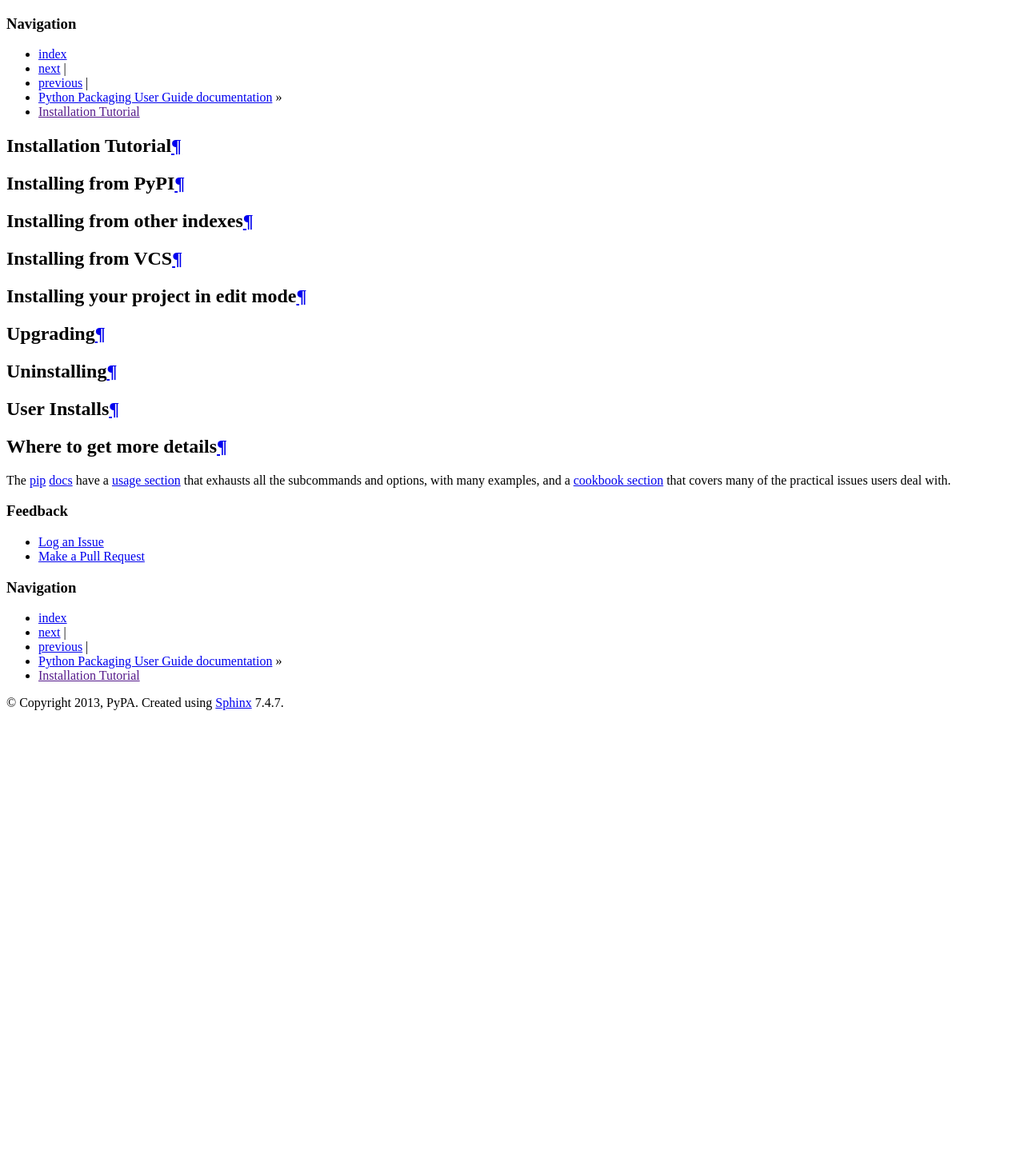
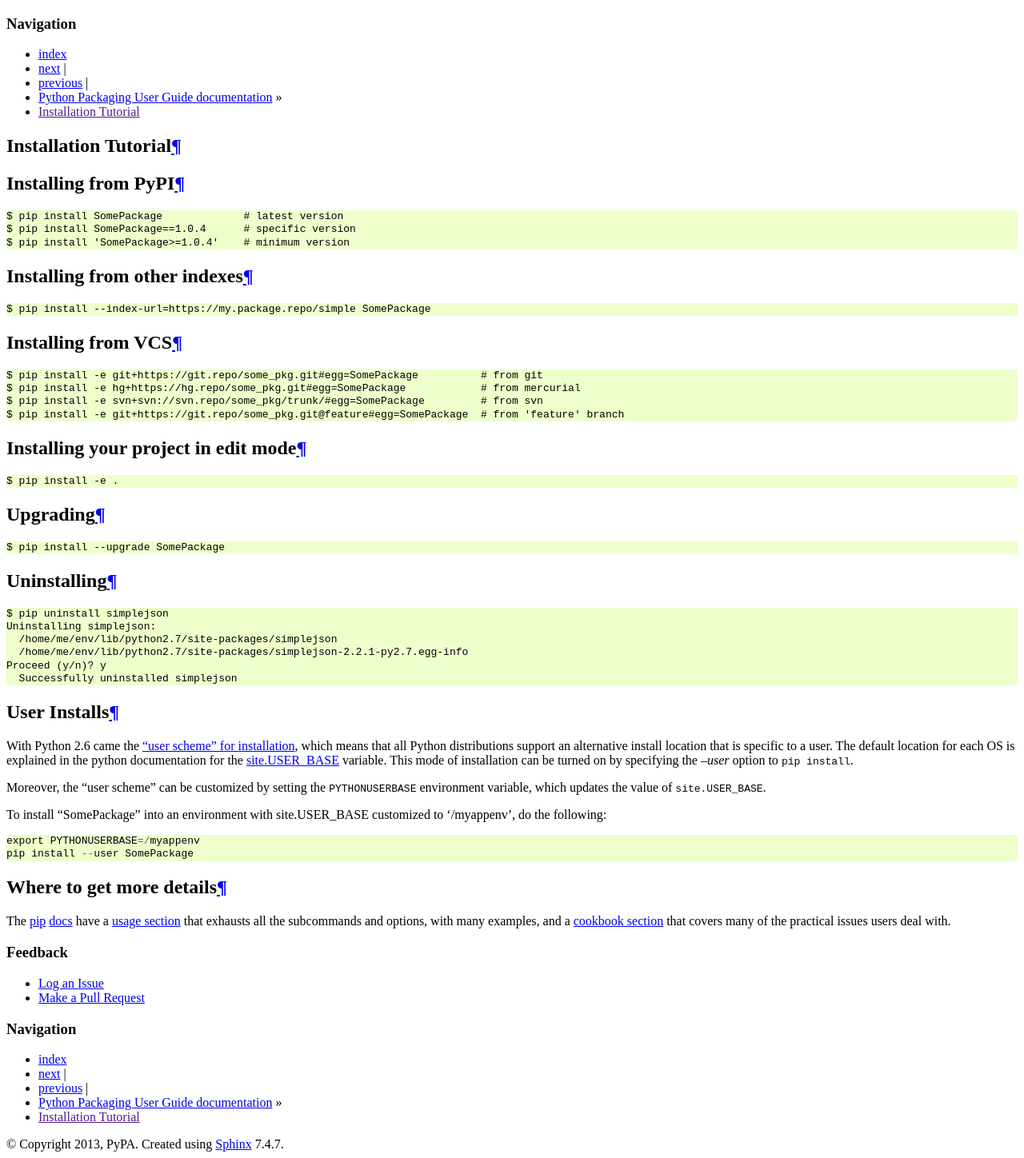
Before and after one commit to pypa/packaging.python.org, a Sphinx documentation site: the page built from source/installation_tutorial.txt, in a window 1280 px wide. Shown: the whole page at 80% size. Built offline with Sphinx 7.4.7, drawn with Linux system fonts in a browser that asks for light colours; before the commit the page ends 900 px from its top, so only the background shows below that.

Commit message:
fill in some examples into the installation tutorial.

```diff
--- a/source/installation_tutorial.txt
+++ b/source/installation_tutorial.txt
@@ -7,23 +7,81 @@ Installation Tutorial
 Installing from PyPI
 ====================
 
+::
+
+  $ pip install SomePackage             # latest version
+  $ pip install SomePackage==1.0.4      # specific version
+  $ pip install 'SomePackage>=1.0.4'    # minimum version
+
+
 Installing from other indexes
 =============================
+
+::
+
+  $ pip install --index-url=https://my.package.repo/simple SomePackage
+
 
 Installing from VCS
 ===================
 
+::
+
+  $ pip install -e git+https://git.repo/some_pkg.git#egg=SomePackage          # from git
+  $ pip install -e hg+https://hg.repo/some_pkg.git#egg=SomePackage            # from mercurial
+  $ pip install -e svn+svn://svn.repo/some_pkg/trunk/#egg=SomePackage         # from svn
+  $ pip install -e git+https://git.repo/some_pkg.git@feature#egg=SomePackage  # from 'feature' branch
+
+
 Installing your project in edit mode
 ====================================
+
+::
+
+  $ pip install -e .
+
 
 Upgrading
 =========
 
+::
+
+  $ pip install --upgrade SomePackage
+
+
 Uninstalling
 ============
 
+::
+
+  $ pip uninstall simplejson
+  Uninstalling simplejson:
+    /home/me/env/lib/python2.7/site-packages/simplejson
+    /home/me/env/lib/python2.7/site-packages/simplejson-2.2.1-py2.7.egg-info
+  Proceed (y/n)? y
+    Successfully uninstalled simplejson
+
+
 User Installs
 =============
+
+With Python 2.6 came the `"user scheme" for installation
+<http://docs.python.org/install/index.html#alternate-installation-the-user-scheme>`_,
+which means that all Python distributions support an alternative install
+location that is specific to a user.  The default location for each OS is
+explained in the python documentation for the `site.USER_BASE
+<http://docs.python.org/library/site.html#site.USER_BASE>`_ variable.  This mode
+of installation can be turned on by specifying the `--user` option to ``pip
+install``.
+
+Moreover, the "user scheme" can be customized by setting the
+``PYTHONUSERBASE`` environment variable, which updates the value of ``site.USER_BASE``.
+
+To install "SomePackage" into an environment with site.USER_BASE customized to '/myappenv', do the following::
+
+    export PYTHONUSERBASE=/myappenv
+    pip install --user SomePackage
+
 
 Where to get more details
 =========================
```
